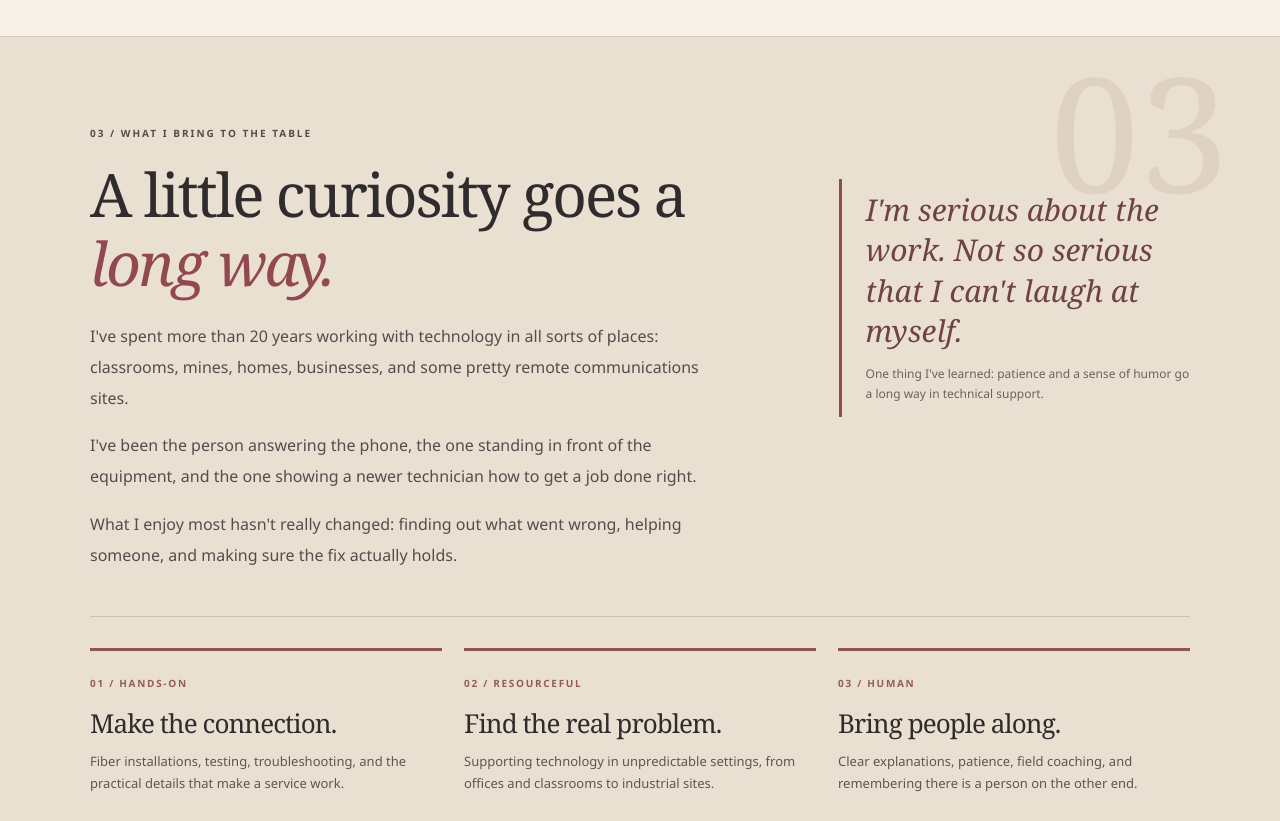
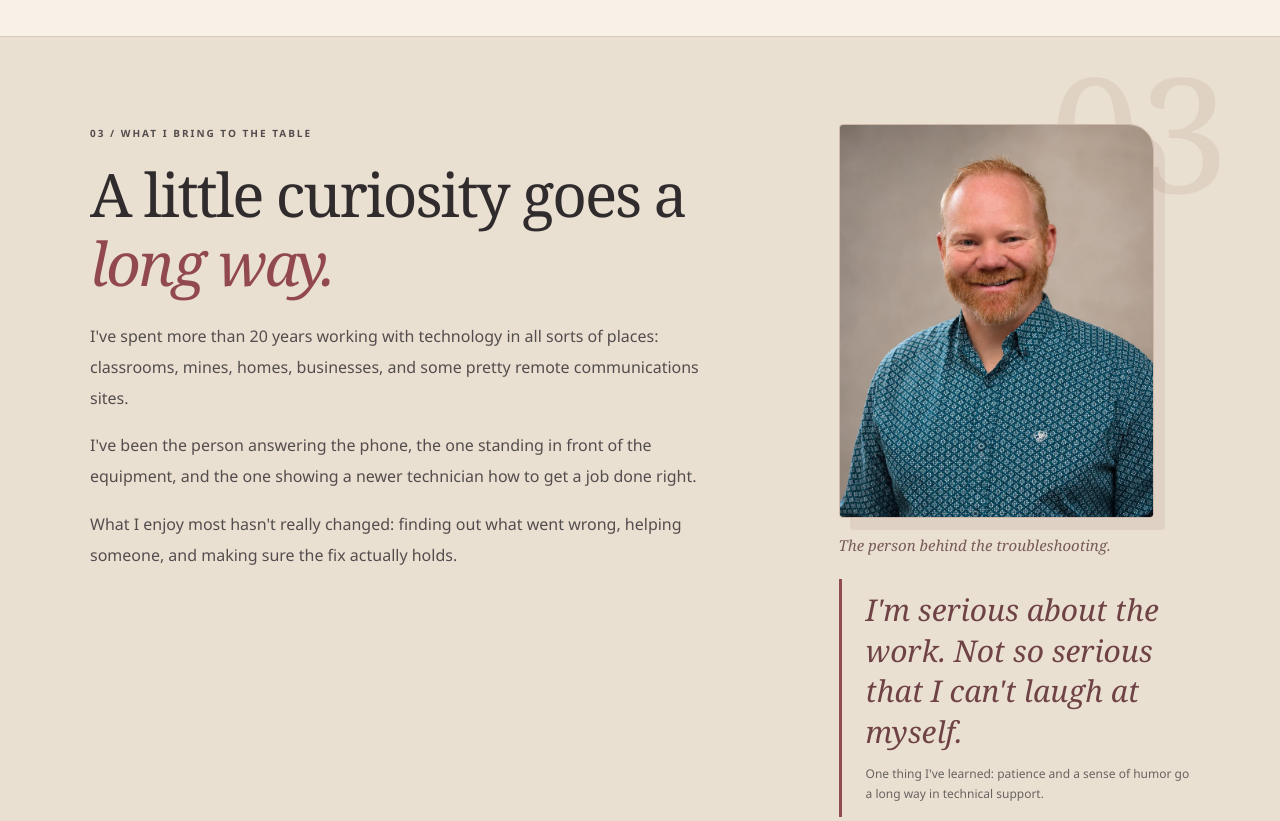
Before and after one commit to stevenpgerbitz-del/stevengerbitz, a plain HTML site: page preview-v28.html in a window 1280 px wide. Shown: the part 2340-3161 px from the top of the page. Drawn offline with Linux system fonts and the light colour scheme.

Commit message:
V28 preview: add selected teal portrait to homepage and Let's Talk

```diff
--- a/preview-v28.html
+++ b/preview-v28.html
@@ -674,6 +674,15 @@ body.v28-preview{background:#eee8dd;color:#302c2d;font-family:"Segoe UI",Arial,s
  .v28-preview .v28-mission-column h3{font-size:2.35rem}
  .v28-preview .v28-values-bottom{grid-template-columns:1fr;gap:16px;margin-top:33px}
 }
+
+/* V28 portrait: winning teal-shirt portrait, no redesign of approved content */
+.v28-preview .v28-about-right{display:grid;gap:23px;align-content:start}
+.v28-preview .v28-about-portrait{margin:0;max-width:315px;position:relative}
+.v28-preview .v28-about-portrait img{display:block;width:100%;height:auto;aspect-ratio:4/5;object-fit:cover;object-position:center 27%;border-radius:4px 25px 4px 4px;border:1px solid #ceb8a9;box-shadow:11px 12px 0 #8a50531c}
+.v28-preview .v28-about-portrait figcaption{font:italic 15px/1.5 Georgia,serif;color:#785b59;margin:16px 0 0}
+.v28-preview .v28-about-right .margin-note{margin-top:0}
+@media(max-width:720px){.v28-preview .v28-about-right{grid-template-columns:minmax(0,250px) minmax(0,1fr);align-items:center;gap:23px}.v28-preview .v28-about-portrait figcaption{font-size:13px}}
+@media(max-width:540px){.v28-preview .v28-about-right{grid-template-columns:1fr;max-width:470px;gap:20px}.v28-preview .v28-about-portrait{max-width:300px}}
 </style>
 </head>
 <body class="v28-preview">
@@ -748,10 +757,16 @@ body.v28-preview{background:#eee8dd;color:#302c2d;font-family:"Segoe UI",Arial,s
    <p>I've been the person answering the phone, the one standing in front of the equipment, and the one showing a newer technician how to get a job done right.</p>
    <p>What I enjoy most hasn't really changed: finding out what went wrong, helping someone, and making sure the fix actually holds.</p>
   </div>
+  <div class="v28-about-right">
+  <figure class="v28-about-portrait">
+   <img src="./assets/steven-teal-portrait-v28.webp" width="800" height="1000" alt="Portrait of Steven smiling in a teal patterned shirt" loading="lazy" decoding="async">
+   <figcaption>The person behind the troubleshooting.</figcaption>
+  </figure>
   <aside class="margin-note">
    <p class="hand">I'm serious about the work. Not so serious that I can't laugh at myself.</p>
    <small>One thing I've learned: patience and a sense of humor go a long way in technical support.</small>
   </aside>
+ </div>
  </div>
  <div class="site-width">
   <div class="v28-skills" aria-label="Core strengths">
```
Also changed, not shown: lets-talk-v28.html (+1 -1 lines), assets/steven-teal-portrait-v28.webp (added).
